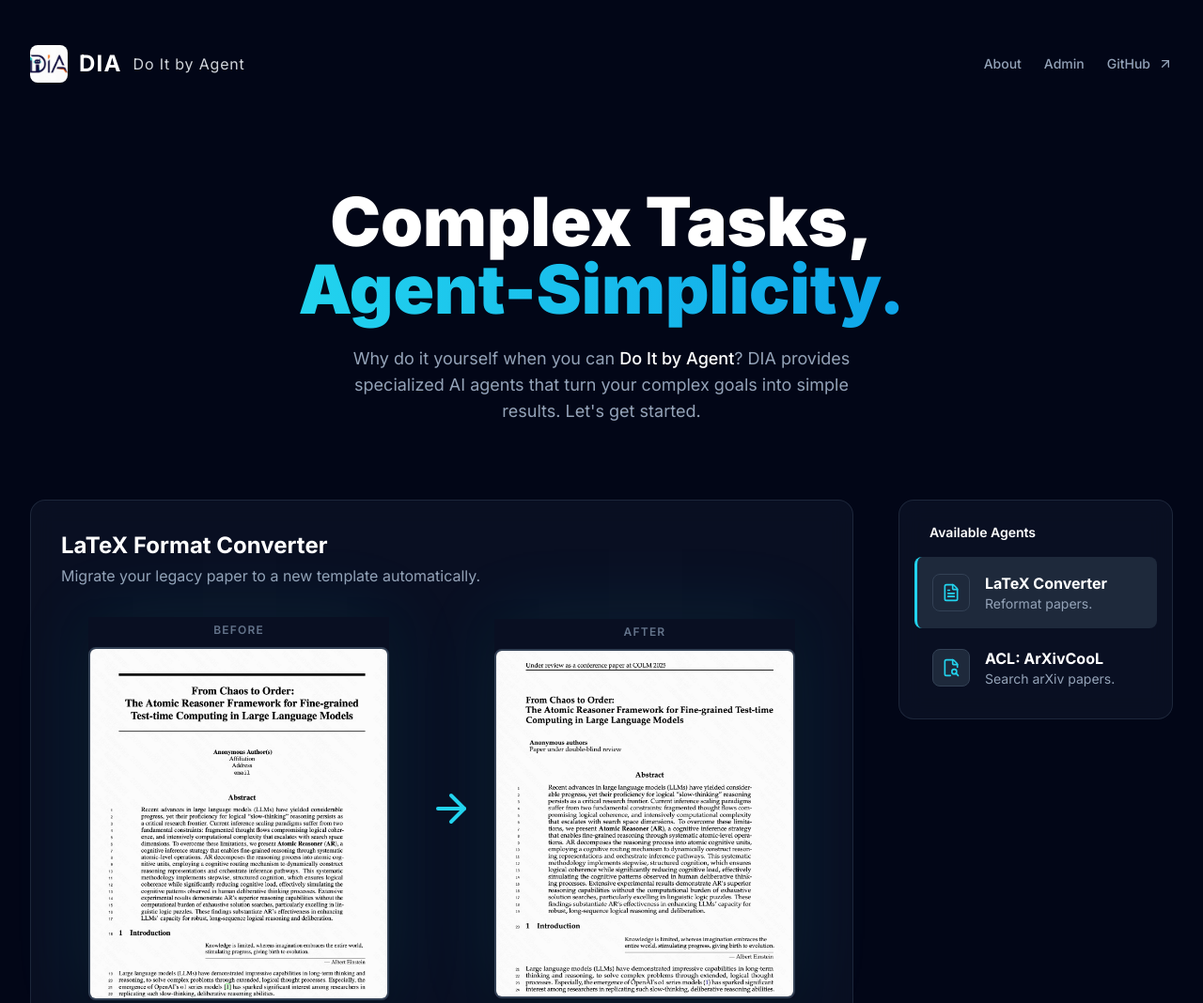
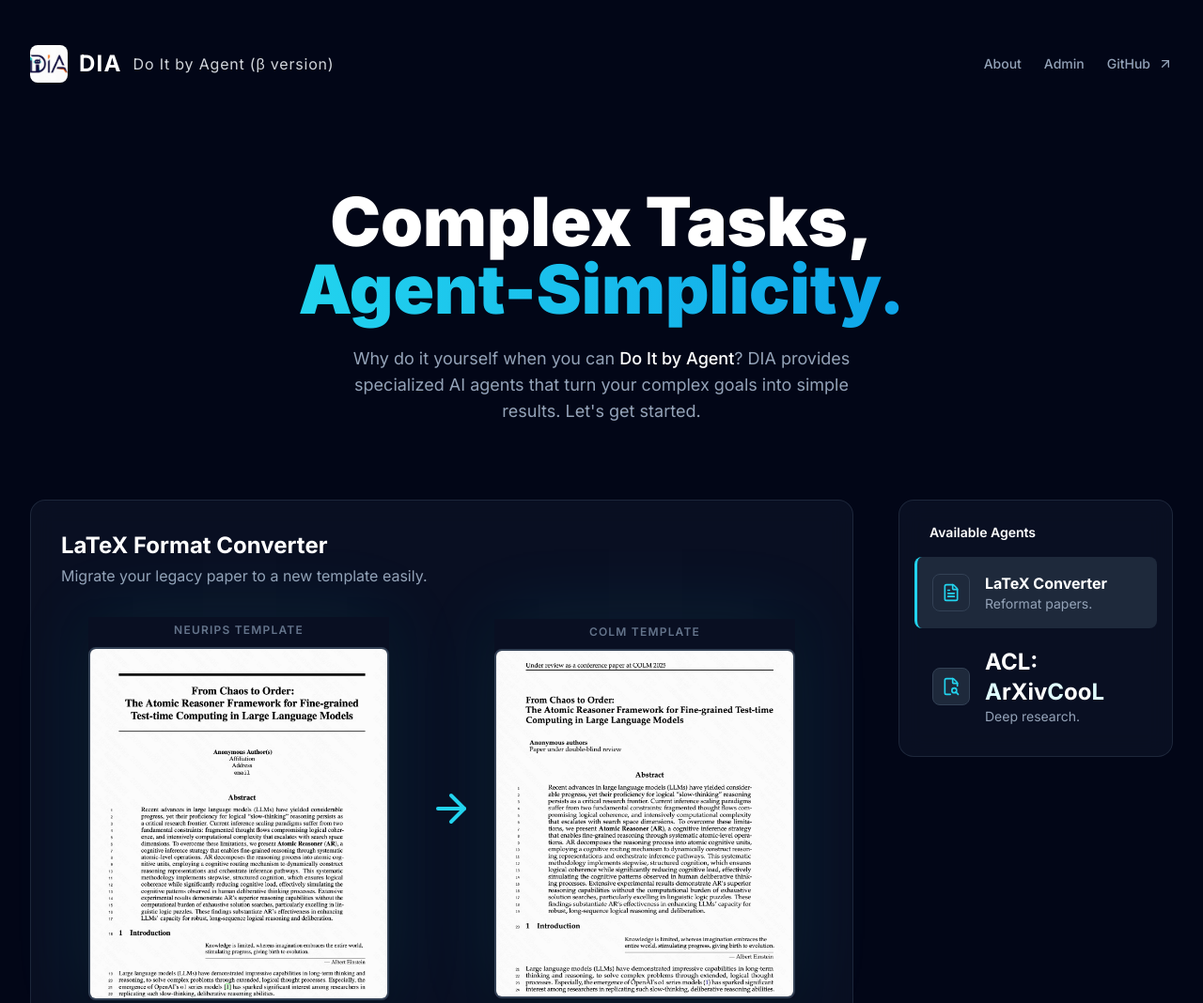
Before and after one commit to Jinyi6/agents, a plain HTML site: page frontend/index.html in a window 1280 px wide. Shown: the top 1068 px of the page at 94% size. Drawn offline with nearby package versions, Linux system fonts and the light colour scheme.

Commit message:
v2.1 fix os

```diff
--- a/frontend/index.html
+++ b/frontend/index.html
@@ -138,7 +138,7 @@
             <div class="flex items-center gap-3 cursor-pointer" onclick="showHome()">
                 <img src="logo.jpg" alt="DIA Logo" class="h-10 w-10 rounded-lg">
                 <h1 class="text-2xl font-bold text-white tracking-wider">DIA</h1>
-                <h1 class="text-1xl ftext-white tracking-wider">Do It by Agent</h1>
+                <h1 class="text-1xl ftext-white tracking-wider">Do It by Agent (β version)</h1>
             </div>
             <nav class="flex items-center gap-6 text-sm font-medium">
                 <a href="javascript:void(0)" onclick="showAbout()" class="text-slate-400 hover:text-white transition-colors">About</a>
@@ -164,15 +164,15 @@
                     <div id="latex-showcase" class="showcase-item">
                         <div class="glass-pane p-6 md:p-8 rounded-2xl">
                              <h3 class="text-2xl font-bold text-white">LaTeX Format Converter</h3>
-                            <p class="text-slate-400 mt-1">Migrate your legacy paper to a new template automatically.</p>
+                            <p class="text-slate-400 mt-1">Migrate your legacy paper to a new template easily.</p>
                             <div class="mt-8 image-showcase-container flex flex-col md:flex-row items-center justify-center gap-4 md:gap-8">
                                 <div class="text-center image-showcase-item image-showcase-item-before">
-                                    <span class="text-xs font-semibold text-slate-500 tracking-widest uppercase">Before</span>
+                                    <span class="text-xs font-semibold text-slate-500 tracking-widest uppercase">NeurIPS Template</span>
                                     <img src="old.png" alt="Before conversion example" class="mt-2 rounded-lg border-2 border-slate-700 w-full max-w-xs">
                                 </div>
                                 <div class="my-4 md:my-0"><i data-lucide="arrow-right" class="w-12 h-12 text-cyan-400 conversion-arrow md:rotate-0 rotate-90"></i></div>
                                 <div class="text-center image-showcase-item image-showcase-item-after">
-                                    <span class="text-xs font-semibold text-slate-500 tracking-widest uppercase">After</span>
+                                    <span class="text-xs font-semibold text-slate-500 tracking-widest uppercase">COLM Template</span>
                                     <img src="new.png" alt="After conversion example" class="mt-2 rounded-lg border-2 border-slate-700 w-full max-w-xs">
                                 </div>
                             </div>
@@ -211,7 +211,11 @@
                              <div id="arxiv-tool-selector" onclick="showToolShowcase('arxiv')" class="tool-list-item p-4 rounded-lg cursor-pointer group">
                                 <div class="flex items-center gap-4">
                                     <div class="flex-shrink-0 bg-slate-800 h-10 w-10 flex items-center justify-center rounded-lg border border-slate-700 text-cyan-400"><i data-lucide="file-search-2" class="w-5 h-5"></i></div>
-                                    <div><h4 class="font-bold text-white group-hover:text-cyan-300 transition-colors">ACL: ArXivCooL</h4><p class="text-sm text-slate-400">Search arXiv papers.</p></div>
+                                    <div>
+                                        <h4 class="text-2xl font-bold text-white">
+                                            ACL: <span style="color: #E0FFFF;">A</span>rXiv<span style="color: #E0FFFF;">C</span>oo<span style="color: #E0FFFF;">L</span>
+                                        </h4>
+                                        <p class="text-sm text-slate-400">Deep research.</p></div>
                                 </div>
                             </div>
                         </div>
```
